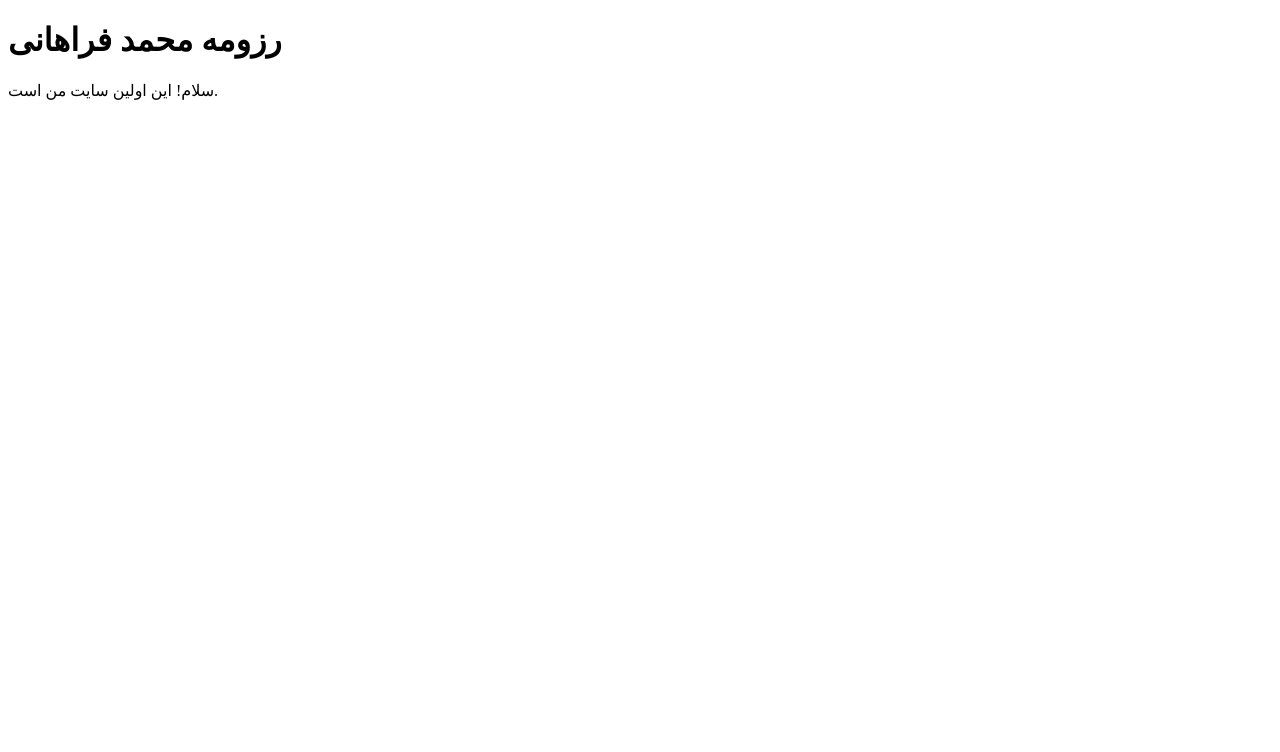
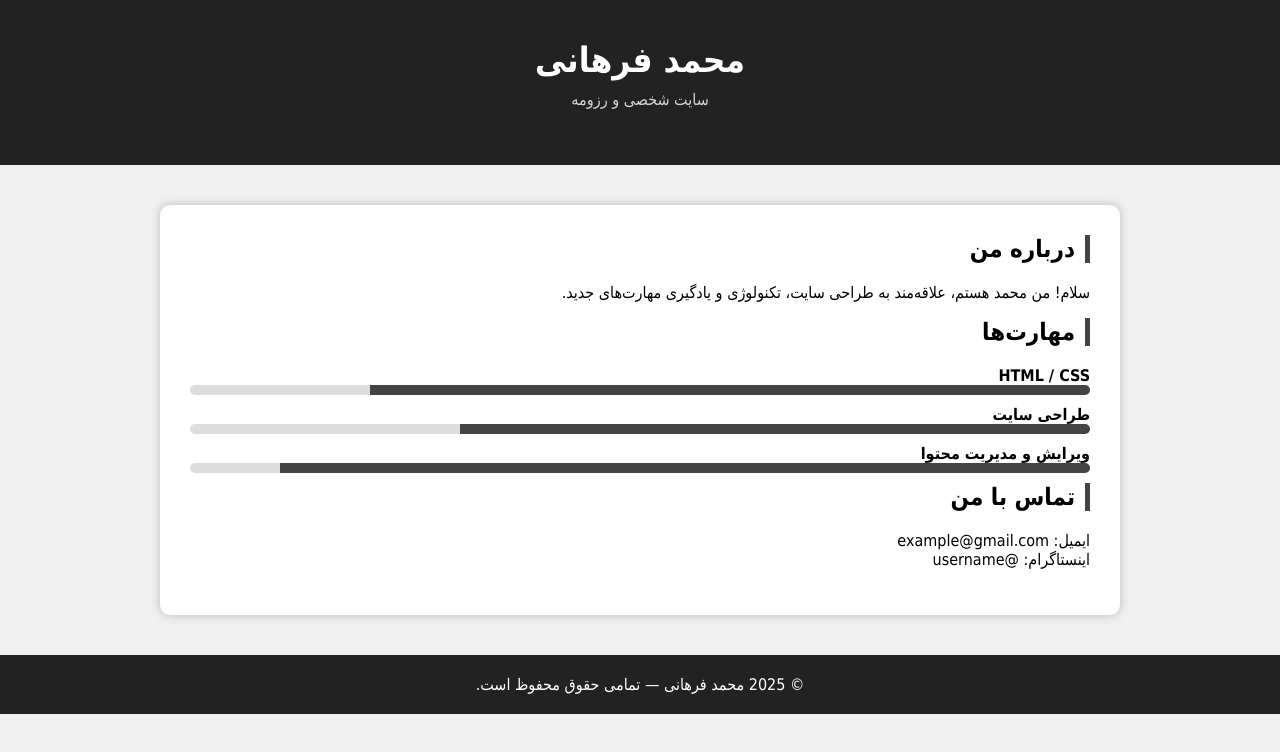
Before and after one commit to frahanymhmd18-alt/frahanyhmd18-alt.github.io, a plain HTML site: page index.html in a window 1280 px wide. Drawn offline with Linux system fonts and the light colour scheme.

Commit message:
Update index.html

```diff
--- a/index.html
+++ b/index.html
@@ -1,11 +1,115 @@
 <!DOCTYPE html>
-<html>
+<html lang="fa" dir="rtl">
 <head>
     <meta charset="UTF-8">
-    <title>رزومه من</title>
+    <meta name="viewport" content="width=device-width, initial-scale=1.0">
+    <title>رزومه محمد فرهانی</title>
+    <style>
+        body {
+            font-family: "Tahoma", sans-serif;
+            background: #f0f0f0;
+            margin: 0;
+            padding: 0;
+        }
+        .header {
+            background: #222;
+            color: white;
+            padding: 40px;
+            text-align: center;
+        }
+        .header h1 {
+            margin: 0;
+            font-size: 35px;
+        }
+        .header p {
+            margin-top: 10px;
+            opacity: .8;
+        }
+
+        .container {
+            max-width: 900px;
+            margin: 40px auto;
+            background: white;
+            padding: 30px;
+            border-radius: 10px;
+            box-shadow: 0 0 10px #bbb;
+        }
+
+        h2 {
+            margin-top: 0;
+            border-right: 5px solid #444;
+            padding-right: 10px;
+        }
+
+        .skill-box {
+            margin-bottom: 10px;
+        }
+        .skill-title {
+            font-weight: bold;
+        }
+        .bar {
+            width: 100%;
+            background: #ddd;
+            height: 10px;
+            border-radius: 5px;
+            overflow: hidden;
+        }
+        .bar-fill {
+            height: 10px;
+            background: #444;
+        }
+
+        footer {
+            text-align: center;
+            padding: 20px;
+            margin-top: 30px;
+            background: #222;
+            color: white;
+        }
+    </style>
 </head>
+
 <body>
-    <h1>رزومه محمد فراهانی</h1>
-    <p>سلام! این اولین سایت من است.</p>
+
+    <div class="header">
+        <h1>محمد فرهانی</h1>
+        <p>سایت شخصی و رزومه</p>
+    </div>
+
+    <div class="container">
+        <h2>درباره من</h2>
+        <p>
+            سلام! من محمد هستم، علاقه‌مند به طراحی سایت، تکنولوژی و یادگیری مهارت‌های جدید.
+        </p>
+
+        <h2>مهارت‌ها</h2>
+
+        <div class="skill-box">
+            <div class="skill-title">HTML / CSS</div>
+            <div class="bar"><div class="bar-fill" style="width: 80%;"></div></div>
+        </div>
+
+        <div class="skill-box">
+            <div class="skill-title">طراحی سایت</div>
+            <div class="bar"><div class="bar-fill" style="width: 70%;"></div></div>
+        </div>
+
+        <div class="skill-box">
+            <div class="skill-title">ویرایش و مدیریت محتوا</div>
+            <div class="bar"><div class="bar-fill" style="width: 90%;"></div></div>
+        </div>
+
+        <h2>تماس با من</h2>
+        <p>
+            ایمیل: example@gmail.com
+            <br>
+            اینستاگرام: @username
+        </p>
+    </div>
+
+    <footer>
+        © 2025 محمد فرهانی — تمامی حقوق محفوظ است.
+    </footer>
+
 </body>
 </html>
```
